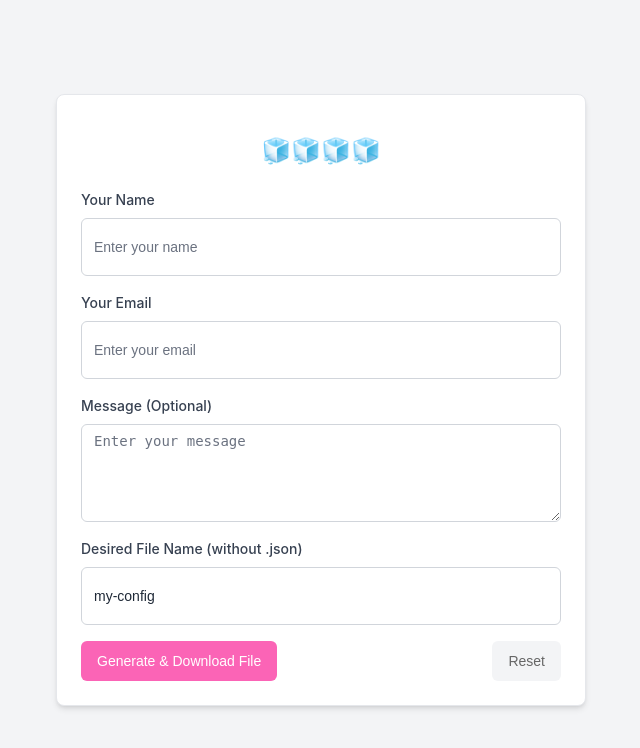
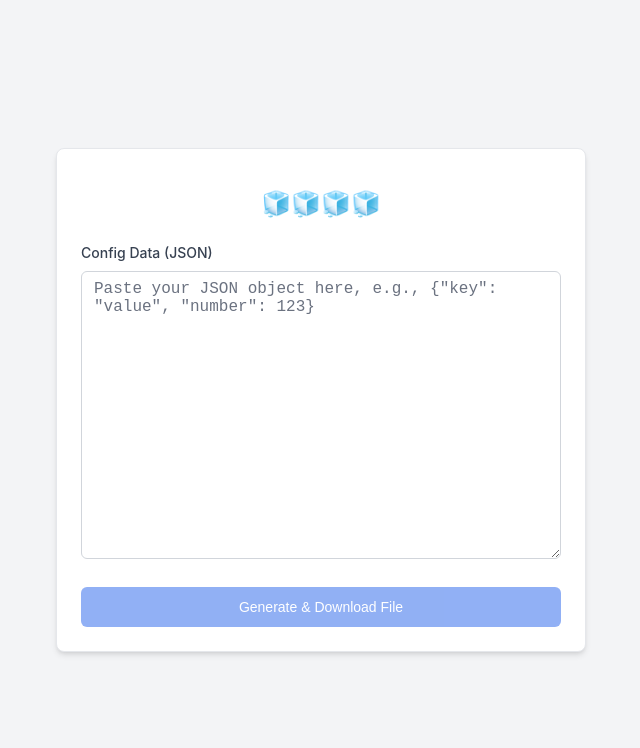
Before and after one commit to nataliekate/another_app, a Node project: template views/index.ejs in a window 1280 px wide. Shown: the top 748 px of the page, without its empty margins (319-959 px from the left). Run offline with Node 20 templates, Linux system fonts and the light colour scheme; the template is opened without the code that fills it, so the values that code supplies are empty.

Commit message:
Add more code

```diff
--- a/public/styles.css
+++ b/public/styles.css
@@ -1,187 +1,149 @@
-/* Basic CSS for styling, mimicking a clean UI */
+/* public/styles.css */
+
+/* Basic Reset and Font */
 body {
+    margin: 0;
+    padding: 0;
     font-family: 'Inter', sans-serif;
-    /* Using Inter font */
+    /* Fallback to sans-serif */
+    box-sizing: border-box;
+    /* Styles for the app-body are applied directly to body now */
     background-color: #f3f4f6;
-    /* bg-gray-100 */
+    /* Light gray background */
     display: flex;
     justify-content: center;
     align-items: center;
     min-height: 100vh;
-    margin: 0;
     padding: 20px;
-    box-sizing: border-box;
 }
 
-.container {
+/* App Container (Card-like structure) */
+.app-container {
     width: 100%;
     max-width: 480px;
-    /* max-w-md */
+    /* Max width for the form */
     background-color: #ffffff;
-    /* bg-white */
+    /* White background for the card */
     padding: 24px;
-    /* p-6 */
     border-radius: 8px;
-    /* rounded-lg */
     box-shadow: 0 4px 6px -1px rgba(0, 0, 0, 0.1), 0 2px 4px -2px rgba(0, 0, 0, 0.1);
-    /* shadow-xl */
     border: 1px solid #e5e7eb;
-    /* border border-gray-200 */
 }
 
-h1 {
+/* Heading */
+.app-heading {
     font-size: 24px;
-    /* text-2xl */
     font-weight: bold;
-    /* font-bold */
     color: #1f2937;
-    /* text-gray-800 */
     margin-bottom: 24px;
-    /* mb-6 */
     text-align: center;
 }
 
-.form-field {
+/* Form Field Group */
+.form-field-group {
     margin-bottom: 16px;
-    /* space-y-2 (margin-bottom between fields) */
-    display: grid;
-}
-
-label {
-    display: block;
-    font-size: 14px;
-    /* text-sm */
-    font-weight: 500;
-    /* font-medium */
-    line-height: 1.5;
-    /* leading-none */
-    margin-bottom: 8px;
-    /* space-y-2 (margin-bottom for label from input) */
-    color: #374151;
-    /* text-gray-700 */
-}
-
-#generate_form {
-    width: 100%;
     display: flex;
     flex-direction: column;
 }
 
-.btn-group {
-    display: flex;
-    justify-content: space-between;
-    gap:
+/* Labels */
+.form-label {
+    display: block;
+    font-size: 14px;
+    font-weight: 500;
+    line-height: 1.5;
+    margin-bottom: 8px;
+    color: #374151;
 }
 
-input[type="text"],
-input[type="email"],
-textarea {
-    height: 40px;
-    /* h-10 */
+/* Input and Textarea Base Styles */
+.form-input,
+.form-textarea {
+    padding: 8px 12px;
+    font-size: 14px;
+    color: #1f2937;
+    background-color: #ffffff;
+    border: 1px solid #d1d5db;
     border-radius: 6px;
-    /* rounded-md */
-    border: 1px solid #d1d5db;
-    /* border border-input */
-    background-color: #ffffff;
-    /* bg-background */
-    padding: 8px 12px;
-    /* px-3 py-2 */
-    font-size: 14px;
-    /* text-sm */
-    color: #1f2937;
-    /* text-gray-800 */
     outline: none;
     transition: border-color 0.2s, box-shadow 0.2s;
 }
 
-textarea {
-    min-height: 80px;
-    /* min-h-[80px] */
-    resize: vertical;
+.form-input {
+    height: 40px;
 }
 
-input::placeholder,
-textarea::placeholder {
-    color: #6b7280;
-    /* placeholder:text-muted-foreground */
+.form-textarea {
+    min-height: 80px;
+    resize: vertical;
+    /* Allow vertical resizing */
 }
 
-input:focus,
-textarea:focus {
-    border-color: #2563eb;
-    /* focus-visible:ring-2 focus-visible:ring-ring */
-    box-shadow: 0 0 0 2px rgba(37, 99, 235, 0.25);
-    /* focus-visible:ring-offset-2 */
+/* Placeholder text color */
+.form-input::placeholder,
+.form-textarea::placeholder {
+    color: #6b7280;
 }
 
-button {
+/* Focus styles */
+.form-input:focus,
+.form-textarea:focus {
+    border-color: #2563eb;
+    /* Blue border on focus */
+    box-shadow: 0 0 0 2px rgba(37, 99, 235, 0.25);
+    /* Blue shadow on focus */
+}
+
+/* Button Styles */
+.form-button {
     display: inline-flex;
     align-items: center;
     justify-content: center;
     white-space: nowrap;
     border-radius: 6px;
-    /* rounded-md */
     font-size: 14px;
-    /* text-sm */
     font-weight: 500;
-    /* font-medium */
     height: 40px;
-    /* h-10 */
     padding: 0 16px;
-    /* px-4 py-2 */
+    background-color: #2563eb;
+    /* Primary blue background */
+    color: #ffffff;
+    /* White text */
     cursor: pointer;
-    color: #666666;
-    background-color: oklch(96.7% 0.003 264.542);
     transition: background-color 0.2s;
-    width: fit-content;
-    /* w-full */
+    width: 100%;
+    /* Full width button */
     border: none;
 }
 
-button.primary {
-    background-color: oklch(71.8% 0.202 349.761);
-    /* bg-primary */
-    color: #ffffff;
-    transition: background-color 0.2s;
+.form-button:hover {
+    background-color: #1d4ed8;
+    /* Darker blue on hover */
 }
 
-button:hover {
-    background-color: oklch(92.8% 0.006 264.531);
+.form-button:disabled {
+    opacity: 0.5;
+    cursor: not-allowed;
 }
 
-button.primary:hover {
-    background-color: oklch(52.5% 0.223 3.958);
-    /* hover:bg-primary/90 */
-}
-
-button:disabled {
-    opacity: 0.5;
-    /* disabled:opacity-50 */
-    cursor: not-allowed;
-    /* disabled:pointer-events-none */
-}
-
+/* Status Message */
 .status-message {
     margin-top: 16px;
-    /* mt-4 */
     padding: 12px;
-    /* p-3 */
     border-radius: 6px;
-    /* rounded-md */
     font-size: 14px;
-    /* text-sm */
 }
 
 .status-message.error {
     background-color: #fee2e2;
-    /* bg-red-100 */
+    /* Light red background */
     color: #b91c1c;
-    /* text-red-700 */
+    /* Dark red text */
 }
 
 .status-message.success {
     background-color: #dcfce7;
-    /* bg-green-100 */
+    /* Light green background */
     color: #16a34a;
-    /* text-green-700 */
+    /* Dark green text */
 }
--- /dev/null
+++ b/server.ts
@@ -0,0 +1,74 @@
+// server.ts
+
+import express from 'express';
+import bodyParser from 'body-parser';
+import path from 'path';
+import { generateAndZipFiles } from './utils/fileGenerator';
+
+
+const app = express();
+const port = 3000;
+
+app.use(express.static(path.join(__dirname, 'public')));
+console.log(`Serving static files from: ${path.join(__dirname, 'public')}`);
+
+// Middleware to parse URL-encoded bodies (for form data)
+app.use(bodyParser.urlencoded({ extended: true }));
+app.use(bodyParser.json());
+
+// Configure EJS as the view engine
+app.set('view engine', 'ejs');
+app.set('views', path.join(__dirname, 'views'));
+
+// Route to render the form page
+app.get('/', (req, res) => {
+  res.render('index', {
+    statusMessage: null,
+    formData: { // Initial empty values for the form fields
+      configData: ''
+    }
+  });
+});
+
+// Route to handle form submission, modify files, zip, and send
+app.post('/generate-file', async (req, res) => {
+  const { configData } = req.body;
+
+  let parsedConfigData: { data?: string, filename?: string }; // Define type for parsed JSON
+  try {
+    parsedConfigData = JSON.parse(configData);
+  } catch (e) {
+    return res.render('index', {
+      statusMessage: 'Error: Config Data is not valid JSON. Please check your input.',
+      formData: req.body // Pass back the invalid string to allow user to correct
+    });
+  }
+
+  try {
+    // Pass the entire parsedConfigData object to generateAndZipFiles
+    const { zipBuffer, zipfilename } = await generateAndZipFiles(parsedConfigData as { data: string; filename?: string });
+
+    // Set response headers for file download
+    res.attachment(zipfilename); // Sets Content-Disposition header with the filename determined by fileGenerator
+    res.setHeader('Content-Type', 'application/zip');
+    res.setHeader('Content-Length', zipBuffer.length); // Important for browser download progress
+
+    // Send the zip Buffer as the response
+    res.send(zipBuffer);
+    console.log('Zip Buffer sent to client.');
+
+  } catch (error: any) {
+    // If generateAndZipFiles throws an error, catch it here and render the error page
+    console.error('Caught error in /generate-file route:', error.message);
+    res.render('index', {
+      statusMessage: `Error generating file: ${error.message}`,
+      formData: req.body
+    });
+  }
+});
+
+// Start the server
+app.listen(port, () => {
+  console.log(`Server running at http://localhost:${port}`);
+  console.log('Open your browser and navigate to this address.');
+});
--- /dev/null
+++ b/templates/file1.txt
@@ -0,0 +1 @@
+This is a test file. The input data will go here: <replace_with_input>
--- /dev/null
+++ b/templates/file2.txt
@@ -0,0 +1 @@
+This is a test file. The input data will go here: <replace_with_input>
--- /dev/null
+++ b/templates/file3.txt
@@ -0,0 +1 @@
+This is a test file. The input data will go here: <replace_with_input>
--- a/views/index.ejs
+++ b/views/index.ejs
@@ -6,16 +6,16 @@
   <meta name="viewport"
     content="width=device-width, initial-scale=1.0">
   <title>🧊</title>
+  <!-- Link to your custom CSS file - Ensure this path is correct -->
   <link rel="stylesheet"
     href="/styles.css">
 </head>
 
 <body>
-  <div class="container">
-    <h1>🧊🧊🧊🧊</h1>
+  <div class="app-container">
+    <h1 class="app-heading">🧊🧊🧊🧊</h1>
 
-    <% if
-      (statusMessage)
+    <% if(statusMessage)
       {
       %>
       <div
@@ -26,54 +26,60 @@
       <% }
         %>
 
-        <form id="generate_form"
-          action="/generate-file"
+        <form action="/generate-file"
           method="POST">
-          <div class="form-field">
-            <label for="name">Your Name</label>
-            <input type="text"
-              id="name"
-              name="name"
-              placeholder="Enter your name"
+          <div class="form-field-group">
+            <label for="configData"
+              class="form-label">Config Data (JSON)</label>
+            <textarea id="configData"
+              name="configData"
+              style="font-family:'Courier New', Courier, monospace; font-size: 1rem;"
+              placeholder='Paste your JSON object here, e.g., {"key": "value", "number": 123}'
+              rows="15"
+              class="form-textarea"
               required
-              value="<%= typeof formData !== 'undefined' && formData.name ? formData.name : '' %>">
+              onchange="validateJsonInput()"><%= typeof formData !== 'undefined' && formData.configData ? formData.configData : '' %></textarea>
+            <div class="validation-error">
+              <p id="json-error-message"
+                style="color:red; font-size: .8rem;"></p>
+            </div>
           </div>
 
-          <div class="form-field">
-            <label for="email">Your Email</label>
-            <input type="email"
-              id="email"
-              name="email"
-              placeholder="Enter your email"
-              required
-              value="<%= typeof formData !== 'undefined' && formData.email ? formData.email : '' %>">
-          </div>
-
-          <div class="form-field">
-            <label for="message">Message (Optional)</label>
-            <textarea id="message"
-              name="message"
-              placeholder="Enter your message"
-              rows="4"><%= typeof formData !== 'undefined' && formData.message ? formData.message : '' %></textarea>
-          </div>
-
-          <div class="form-field">
-            <label for="configFileName">Desired File Name (without
-              .json)</label>
-            <input type="text"
-              id="configFileName"
-              name="configFileName"
-              placeholder="e.g., my-settings"
-              required
-              value="<%= typeof formData !== 'undefined' && formData.configFileName ? formData.configFileName : 'my-config' %>">
-          </div>
-
-          <div class="btn-group">
-            <button class="primary" type="submit">Generate & Download File</button>
-            <button>Reset</button>
-          </div>
+          <button type="submit"
+            class="form-button"
+            id="submit-button">Generate & Download File</button>
         </form>
   </div>
+  <script>
+    // Get references to elements
+    const configDataTextarea = document.getElementById('configData');
+    const jsonErrorMessage = document.getElementById('json-error-message');
+    const submitButton = document.getElementById('submit-button');
+
+    // Validation function called on input
+    function validateJsonInput() {
+      const inputValue = configDataTextarea.value.trim();
+
+      if (inputValue === '') {
+        jsonErrorMessage.textContent = ''; // Clear error if empty
+        submitButton.disabled = true; // Disable if empty
+        return;
+      }
+
+      try {
+        JSON.parse(inputValue);
+        jsonErrorMessage.textContent = ''; // Clear error
+        submitButton.disabled = false; // Enable button
+      } catch (e) {
+        debugger;
+        jsonErrorMessage.textContent = e.message;
+        submitButton.disabled = true; // Disable button
+      }
+    }
+
+    // Run validation on page load to set initial button state
+    document.addEventListener('DOMContentLoaded', validateJsonInput);
+  </script>
 </body>
 
 </html>
```
Also changed, not shown: package.json (+8 -0 lines), server.js (deleted, +0 -83 lines), tsconfig.json (added, +26 -0 lines), utils/fileGenerator.ts (added, +111 -0 lines).
